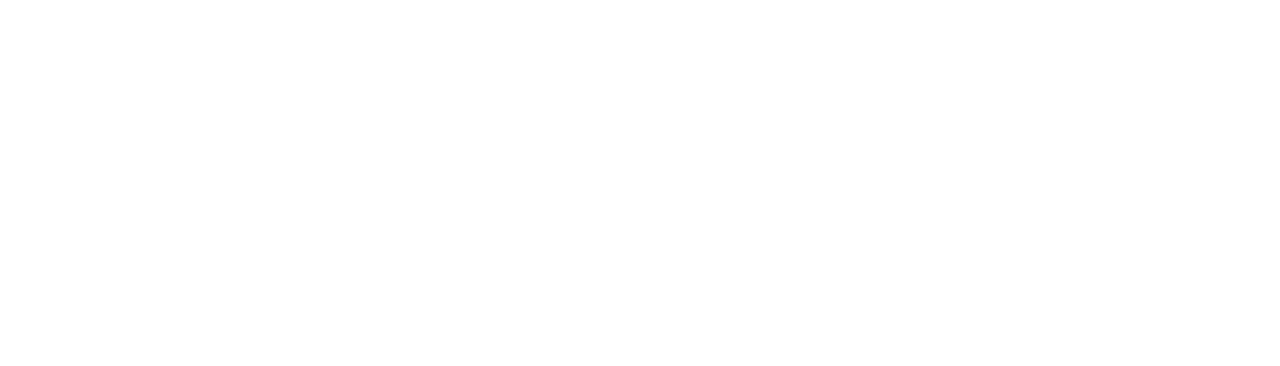
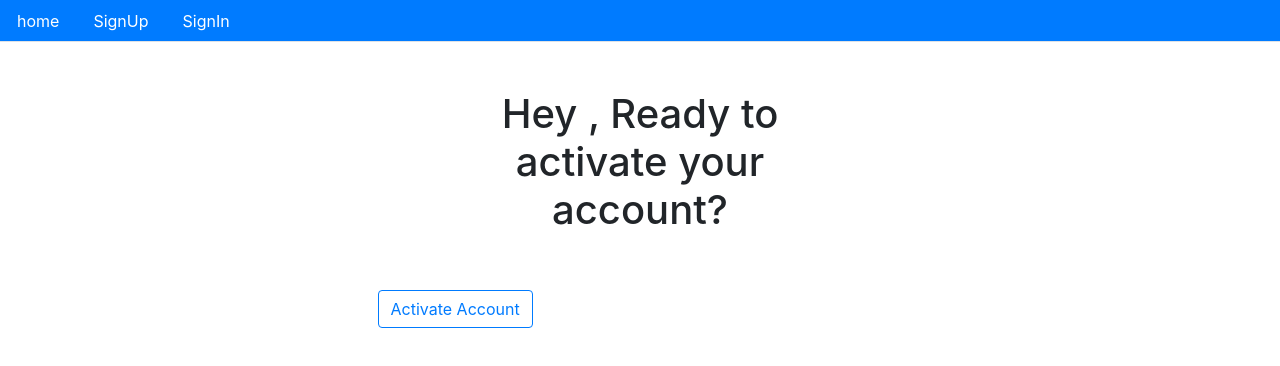
Before and after one commit to davidroman-hub/ultimate-auth, a React (Create React App) app: page /auth/activate/1 in a window 1280 px wide. Shown: the top 366 px of the page. Built offline with nearby package versions, Linux system fonts and the light colour scheme.

Commit message:
activate component with the token in console log before jsonwebtoken

```diff
--- a/src/Routes.js
+++ b/src/Routes.js
@@ -12,7 +12,7 @@
 //Auth
 import Signup from './auth/Signup'
 import Signin from './auth/Signin'
-
+import Activate from './auth/Activate'
 
 const Routes = () => {
 return (
@@ -21,6 +21,7 @@
                 <Route exact path="/" component={App}/>
                 <Route exact path="/signup" component={Signup}/>
                 <Route exact path="/signin" component={Signin}/>
+                <Route exact path="/auth/activate/:token" component={Activate}/>
                 <PrivateRoute exact path="/private" component={Private}/>
                 <AdminRoute exact path="/admin" component={Admin}/>
             </Switch>
--- /dev/null
+++ b/src/auth/Activate.js
@@ -0,0 +1,68 @@
+import React, { useState, useEffect } from 'react';
+import { Link, Redirect } from 'react-router-dom';
+import Layout from '../core/Layout';
+import axios from 'axios';
+import {isAuth} from './helpers'
+import { ToastContainer, toast } from 'react-toastify';
+import 'react-toastify/dist/ReactToastify.min.css';
+
+const Activate = ({match}) => {
+    const [values, setValues] = useState({
+        name: '',
+        token: '',
+        show: true ,
+
+    });
+
+    useEffect(()=>{
+        let token = match.params.token
+        // decode the token
+        console.log(token)
+    },[])
+
+    const { name,token, show} = values;
+
+
+
+    const clickSubmit = event => {
+        event.preventDefault();
+        setValues({ ...values, buttonText: 'Submitting' });
+        axios({
+            method: 'POST',
+            url: `${process.env.REACT_APP_API}/signup`,
+            data: {token}
+        })
+            .then(response => {
+                console.log('SIGNUP SUCCESS', response);
+                setValues({ ...values, buttonText: 'Submitted' });
+                toast.success(response.data.message);
+            })
+            .catch(error => {
+                console.log('SIGNUP ERROR', error.response.data);
+                setValues({ ...values, buttonText: 'Submit' });
+                toast.error(error.response.data.error);
+            });
+    };
+
+
+const activationLink = () => {
+ return (
+     <div>
+        <h1 className="p-5 text-center">Hey {name}, Ready to activate your account?</h1>
+        <button className="btn btn-outline-primary" onClick={clickSubmit}>Activate Account</button>
+    </div>
+ )
+}
+
+    return (
+        <Layout>
+            <div className="col-md-6 offset-md-3">
+                <ToastContainer />
+                {isAuth() ? <Redirect to='/'/> : null}
+                {activationLink()}
+            </div>
+        </Layout>
+    );
+};
+
+export default Activate;
--- a/src/auth/Signup.js
+++ b/src/auth/Signup.js
@@ -9,7 +9,7 @@
 const Signup = () => {
     const [values, setValues] = useState({
         name: 'David',
-        email: 'jobroman3@gmail.com',
+        email: 'jobdavidroman@gmail.com',
         password: '12345678',
         buttonText: 'Submit'
     });
```
